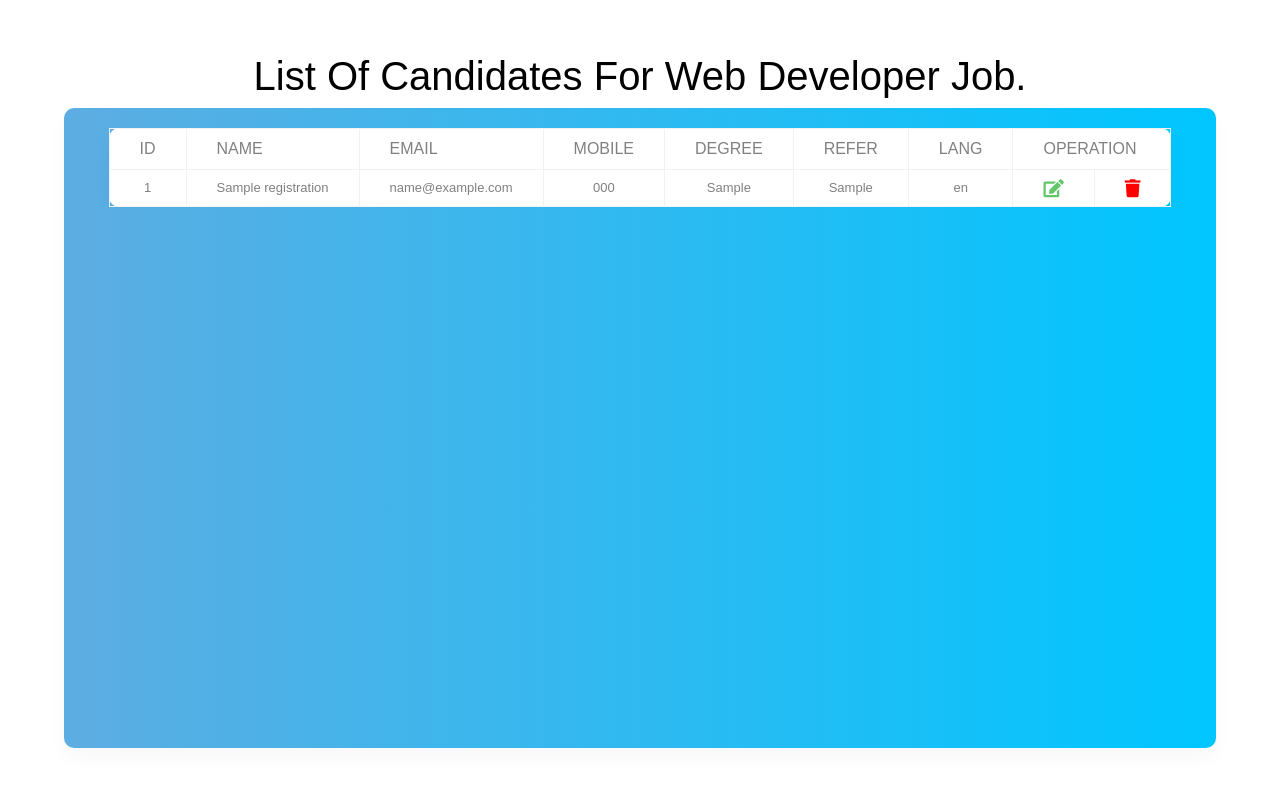
After one commit to sabirul-islam/PHP-PRACTICE, a PHP site: page /select.php in a window 1280 px wide. The commit adds this page. Run offline with PHP 8.4, Linux system fonts and the light colour scheme; tables that the repository leaves empty or names only in its code hold one stand-in row (values such as "Sample post").

Commit message:
updated succesfully

```diff
--- a/crudyoutube/css/style.css
+++ b/crudyoutube/css/style.css
@@ -1,3 +1,4 @@
+<style>
 *{margin: 0; padding: 0; box-sizing: border-box; font-family: 'Popins', sans-serif;}
 
 .main-div{
@@ -126,5 +127,42 @@ a{
     margin-top: -5%;
 }
 .register .register-form{
+    padding: 10%;
+    margin-top: 10%;
+}
+.btnRegister{
+    float: right;
+    margin-top: 10%;
+    border: none;
+    border-radius: 1.5rem;
+    background: #0062cc;
+    color: #fff;
+    font-weight: 600;
+    width: 50%;
+    cursor: pointer;
+}
 
+
+
+.register .nav-tabs .nav-link:hover{
+    border: none;
 }
+.register .nav-tabs .nav-link.active{
+    width: 100px;
+    color: #0062cc;
+    border: 2px solid #0062cc;
+    border-top-left-radius: 1.5rem;
+    border-bottom-left-radius: 1.5rem;
+}
+.register-heading{
+    font-size: 20px;
+    text-align: center;
+    margin-top: 8%;
+    margin-bottom: -15%;
+    color: #495057;
+    text-transform: capitalize;
+}
+::placeholder{
+    font-size: 14px;
+}
+</style>
--- /dev/null
+++ b/crudyoutube/dbcon.php
@@ -0,0 +1,24 @@
+<?php
+
+$server = "localhost";
+$user = "root";
+$password = "";
+$db = "cruddb";
+
+$con = mysqli_connect($server,$user,$password,$db);
+
+if($con){
+    ?>
+    <script>
+    alert("connection successful");
+    </script>
+    <?php
+}else{
+    ?>
+    <script>
+    alert("connection not successful");
+    </script>
+    <?php
+}
+
+?>
--- /dev/null
+++ b/crudyoutube/links/links.php
@@ -0,0 +1,7 @@
+<meta charset="utf-8">
+  <meta name="viewport" content="width=device-width, initial-scale=1">
+  <link rel="stylesheet" href="https://maxcdn.bootstrapcdn.com/bootstrap/4.5.2/css/bootstrap.min.css">
+  <script src="https://ajax.googleapis.com/ajax/libs/jquery/3.5.1/jquery.min.js"></script>
+  <script src="https://cdnjs.cloudflare.com/ajax/libs/popper.js/1.16.0/umd/popper.min.js"></script>
+  <script src="https://maxcdn.bootstrapcdn.com/bootstrap/4.5.2/js/bootstrap.min.js"></script>
+  <link rel="stylesheet" href="https://cdnjs.cloudflare.com/ajax/libs/font-awesome/5.15.1/css/all.min.css" integrity="sha512-+4zCK9k+qNFUR5X+cKL9EIR+ZOhtIloNl9GIKS57V1MyNsYpYcUrUeQc9vNfzsWfV28IaLL3i96P9sdNyeRssA==" crossorigin="anonymous" />
--- /dev/null
+++ b/crudyoutube/select.php
@@ -0,0 +1,58 @@
+<!DOCTYPE html>
+<html lang="en">
+<head>
+    <title>Document</title>
+    <?php include 'css/style.css'; ?>
+    <?php include 'links/links.php'; ?>
+</head>
+<body>
+    <div class="main-div">
+        <h1>List of candidates for web developer job.</h1>
+        <div class="center-div">
+            <div class="table-responsive">
+                <table>
+                    <thead>
+                        <th>id</th>
+                        <th>name</th>
+                        <th>email</th>
+                        <th>mobile</th>
+                        <th>degree</th>
+                        <th>refer</th>
+                        <th>lang</th>
+                        <th colspan="2">Operation</th>
+                    </thead>
+                    <tbody>
+
+    <?php
+
+        include 'dbcon.php';
+
+        $selectquery = " select * from registration ";
+
+        $query = mysqli_query($con, $selectquery);
+
+        while($result = mysqli_fetch_assoc($query)){
+            ?>
+                        <tr>
+                            <td><?php echo $result['id'] ?></td>
+                            <td><?php echo $result['name'] ?></td>
+                            <td><?php echo $result['email'] ?></td>
+                            <td><?php echo $result['mobile'] ?></td>
+                            <td><?php echo $result['degree'] ?></td>
+                            <td><?php echo $result['refer'] ?></td>
+                            <td><?php echo $result['lang'] ?></td>
+                            <td><a href="update.php?id=<?php echo $result['id'] ?>"> <i class="fa fa-edit" aria-hidden="true"></i></a></td>
+                            <td><a href="delete.php?id=<?php echo $result['id'] ?>"> <i class="fa fa-trash" aria-hidden="true"></i></a></td>
+                        </tr>
+                <?php
+                    }
+                ?>
+
+                    </tbody>
+                </table>
+            </div>
+        </div>
+    </div>
+
+</body>
+</html>
```
Also changed, not shown: crudyoutube/login.php (+39 -4 lines), crudyoutube/update.php (added, +113 -0 lines), crudyoutube/delete.php (added), crudyoutube/images/crud.gif (added).
